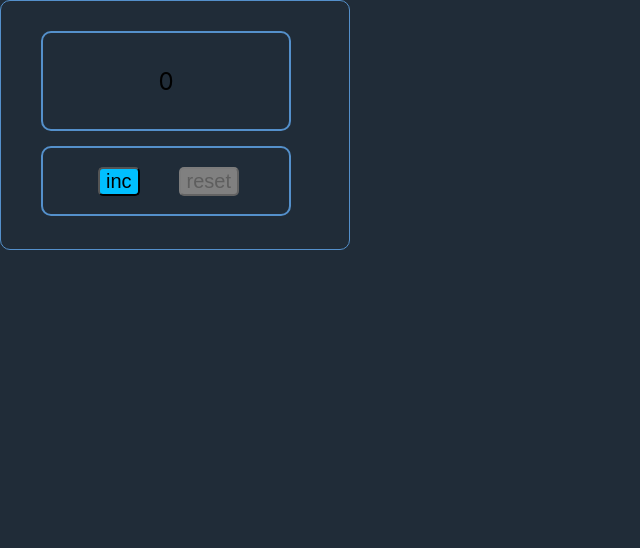
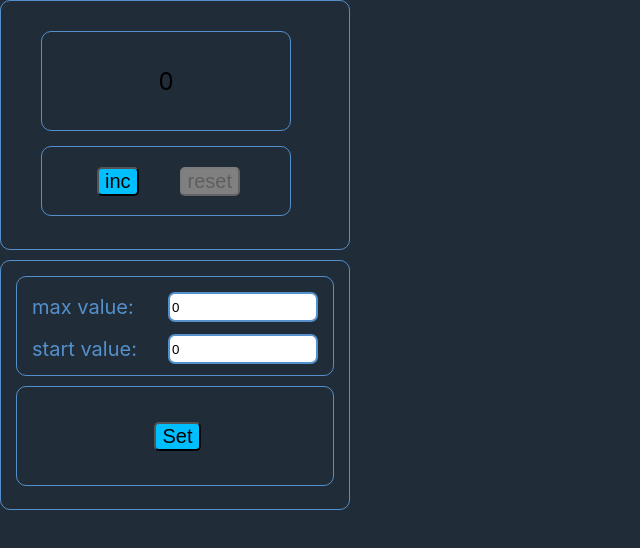
Before and after one commit to Srh-Yakovenko-ua/counter, a React (Create React App) app: page / in a window 1280 px wide. Shown: the top 548 px of the page, without its empty margins (0-640 px from the left). Built offline with nearby package versions, Linux system fonts and the light colour scheme.

Commit message:
add second counter

```diff
--- a/src/App.css
+++ b/src/App.css
@@ -1,9 +1,11 @@
 * {
     box-sizing: border-box;
 }
-body{
+
+body {
     background-color: #202c38;
 }
+
 .mainWrapper {
     border: 1px solid #5490cb;
     border-radius: 10px;
@@ -12,14 +14,42 @@ body{
     padding: 15px;
 }
 
-.buttonWrapper{
+.buttonWrapper {
     display: flex;
     justify-content: space-between;
     align-items: center;
-    height:70px;
+    min-height: 70px;
     width: 250px;
-    border: 2px solid #5490cb;
-    border-radius: 10px ;
+    border: 1px solid #5490cb;
+    border-radius: 10px;
     margin: 15px 0 0 25px;
     padding: 0 50px;
 }
+
+.secondWrapper {
+    border: 1px solid #5490cb;
+    border-radius: 10px;
+    margin-top: 10px;
+    width: 350px;
+    height: 250px;
+    padding: 15px;
+}
+
+.inputWrapper {
+    border: 1px solid #5490cb;
+    border-radius: 10px;
+    height: 100px;
+    padding: 15px;
+}
+
+.buttonWrapperSet {
+    display: flex;
+    justify-content: center;
+    align-items: center;
+    min-height: 100px;
+    width: 318px;
+    border: 1px solid #5490cb;
+    border-radius: 10px;
+    margin-top: 10px;
+
+}
--- a/src/App.tsx
+++ b/src/App.tsx
@@ -2,6 +2,7 @@ import React, {useState} from 'react';
 import './App.css';
 import {DisplayCounter} from './Counter/DisplayCounter/DisplayCounter';
 import {UniversalButton} from './UniversalButton/UniversalButton';
+import {DisplaySecondCounter} from './Counter/DisplayForTheSecondCounter/DisplaySecondCounter';
 
 function App() {
     const RESET_VALUE = 0;
@@ -15,6 +16,7 @@ function App() {
     const disabledResetButton = (counter === RESET_VALUE);
 
     return (
+        <>
             <div className={'mainWrapper'}>
                 <DisplayCounter counter={counter} MAX_VALUE={MAX_VALUE}/>
                 <div className={'buttonWrapper'}>
@@ -25,9 +27,29 @@ function App() {
                                      onClick={reset}
                                      disabled={disabledResetButton}/>
                 </div>
+            </div>
 
+            <div className={'secondWrapper'}>
+                <div className={'inputWrapper'}>
+                    <DisplaySecondCounter text={'max value'}
+                                          type={'number'}
+                                          value={counter}/>
+                    <DisplaySecondCounter text={'start value'}
+                                          type={'number'}
+                                          value={counter}
+                    />
+                </div>
+
+                <div className={'buttonWrapperSet'}>
+                    <UniversalButton name={'Set'}
+                                     onClick={() => {
+                                     }}
+                                     disabled={false}/>
+                </div>
 
             </div>
+
+        </>
     );
 }
 
--- a/src/Counter/DisplayCounter/DisplayCounter.module.css
+++ b/src/Counter/DisplayCounter/DisplayCounter.module.css
@@ -1,6 +1,6 @@
 .displayCounter {
     display: flex;
-    border: 2px solid #5490cb;
+    border: 1px solid #5490cb;
     border-radius: 10px ;
     width: 250px;
     height: 100px;
--- /dev/null
+++ b/src/Counter/DisplayForTheSecondCounter/DisplaySecondCounter.module.css
@@ -0,0 +1,22 @@
+.displaySecond {
+    display: flex;
+    align-items: center;
+    justify-content: space-between;
+    margin-bottom: 12px;
+}
+.displaySecond:last-child {
+    margin-bottom: 0;
+}
+.displaySecond span {
+    color: #5490cb;
+    font-size: 20px;
+}
+
+
+.displaySecond input {
+    margin-left: 25px;
+    height: 30px;
+    width: 150px;
+    border: 2px solid #5490cb;
+    border-radius: 7px;
+}
--- /dev/null
+++ b/src/Counter/DisplayForTheSecondCounter/DisplaySecondCounter.tsx
@@ -0,0 +1,21 @@
+import React from 'react';
+import classes from './DisplaySecondCounter.module.css'
+
+type DisplaySecondCounterType = {
+    text: string
+    type: string
+    value : number
+}
+
+export const DisplaySecondCounter: React.FC<DisplaySecondCounterType> = (props) => {
+    const {text, type,value} = props
+
+
+
+    return (
+        <div className={classes.displaySecond}>
+            <span>{`${text}:`}</span>
+            <input type={type} value={value}/>
+        </div>
+    );
+};
```
Lines whose indentation alone changed are shown as unchanged.
